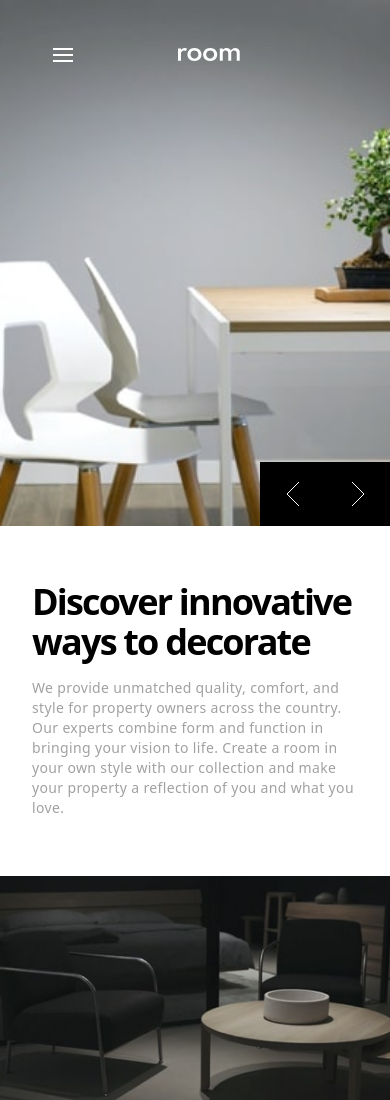
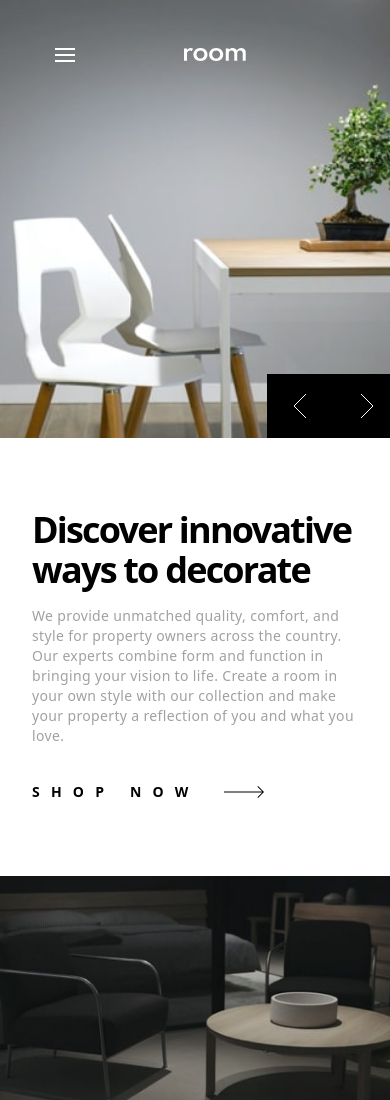
Before and after one commit to dot-enny/room-homepage-master, a website: page public/index.html in a window 390 px wide. Shown: the top 1100 px of the page. Drawn offline with Linux system fonts and the light colour scheme.

Commit message:
improved responsiveness and refactored code

```diff
--- a/public/index.html
+++ b/public/index.html
@@ -9,9 +9,10 @@
     <link rel="stylesheet" href="/src/style2.css">
 </head>
 <body>
-    <main class="grid grid-cols-12 grid-rows-5 lg:grid-rows-5  xl:my-0">
+    <main class="grid grid-cols-12 grid-rows-5 lg:grid-rows-5 xl:my-0">
         <!--TOP HALF DESKTOP (HERO-SECTION)-->
-        <header class="hero col-span-12 row-span-3 lg:row-span-3 grid grid-cols-12 grid-rows-5 lg:grid-rows-none">
+        <header class="hero col-span-12 row-span-3 lg:row-span-3 grid grid-cols-12 grid-rows-6 lg:grid-rows-none">
+            <!--HERO IMAGE-->
             <div class="hero__image carousel col-span-12 row-span-3 lg:col-span-7 relative">
                 <!--MOBILE NAV-->
                 <nav class="mobile is-hidden mobile__nav-container absolute bg-white text-sm font-bold w-full py-10 px-4 z-20">
@@ -41,15 +42,15 @@
                 <!--CAROUSEL-->
                 <div class="carousel__track-container grid">
                     <!--MOBILE CAROUSEL BUTTONS ON HERO IMAGE-->
-                    <div class="mobile z-10 absolute w-1/3 place-self-end grid grid-cols-2">
-                        <button class="mobile-sliders carousel__button carousel__button--previous">
+                    <div class="carousel__button-container--mobile mobile z-10 absolute w-1/3 place-self-end grid grid-cols-2">
+                        <button class="carousel__button carousel__button--previous carousel__button--mobile">
                             <img src="/images/icon-angle-left.svg" alt="left">
                         </button>
-                        <button class="mobile-sliders carousel__button carousel__button--next">
+                        <button class="carousel__button carousel__button--next carousel__button--mobile">
                             <img src="/images/icon-angle-right.svg" alt="right">
                         </button>
                     </div>
-                    <ul class="carousel__track track0">
+                    <ul class="carousel__track">
                         <li class="carousel__slide current-slide">
                             <img src="/images/mobile-image-hero-1.jpg" alt="" class="carousel__image w-full mobile">
                             <img src="/images/desktop-image-hero-1.jpg" alt="" class="carousel__image w-full desktop">
@@ -65,10 +66,11 @@
                     </ul>
                 </div>
             </div>
-            <section class="hero__text carousel col-span-12 row-span-3 grid py-14 lg:col-span-5">
+            <!--HERO TEXT-->
+            <section class="hero__text carousel col-span-12 row-span-3 grid  sm:py-24 lg:py-14 lg:col-span-5">
                 <div class="carousel__track-container">
-                    <ul class="carousel__track track1">
-                        <li class="carousel__slide current-slide">
+                    <ul class="carousel__track">
+                        <li class="carousel__slide current-slide ">
                             <h1 class="text-4xl font-bold tracking-tighter lg:text-3xl xl:text-5xl">Discover innovative <br> ways to decorate</h1>
                             <p class="text-primary-100 text-sm tracking-wide py-4 lg:pt-8 lg:text-xs xl:text-sm">
                                 We provide unmatched quality, comfort, and style for property <br class="desktop">
@@ -83,7 +85,7 @@
                                 <span><img src="/images/icon-arrow.svg" alt="icon-arrow" class="shop-now__arrow ml-6"></span>
                             </div>
                         </li>
-                        <li class="carousel__slide">
+                        <li class="carousel__slide ">
                             <h1 class="text-4xl font-bold tracking-tighter lg:text-3xl xl:text-5xl">We are available all <br> across the globe</h1>
                             <p class="text-primary-100 text-sm tracking-wide py-4 lg:pt-8 lg:text-xs xl:text-sm">
                                 With stores all over the world, it's easy for you to find furniture <br class="desktop">
@@ -98,7 +100,7 @@
                                 <span><img src="/images/icon-arrow.svg" alt="icon-arrow" class="shop-now__arrow ml-6"></span>
                             </div>
                         </li>
-                        <li class="carousel__slide">
+                        <li class="carousel__slide ">
                             <h1 class="text-4xl font-bold tracking-tighter lg:text-3xl xl:text-5xl">Manufactured with <br> the best materials</h1>
                             <p class="text-primary-100 text-sm tracking-wide py-4 lg:pt-8 lg:text-xs xl:text-sm">
                                 Our modern furniture store provide a high level of quality. Our <br class="desktop">
@@ -116,7 +118,7 @@
                     </ul>
                 </div>
                 <!--DESKTOP CAROUSEL BUTTONS ON HERO TEXT-->
-                <div class="desktop desktop-slide absolute self-end lg:grid grid-cols-2">
+                <div class="desktop carousel__button-container--desktop absolute self-end lg:grid grid-cols-2">
                     <button class="carousel__button carousel__button--previous">
                         <img src="/images/icon-angle-left.svg" alt="left">
                     </button>
--- a/src/style.css
+++ b/src/style.css
@@ -10,7 +10,7 @@
 .desktop {
     @apply hidden lg:block
 }
-.mobile-sliders {
+.carousel__button--mobile {
     @apply bg-black justify-self-stretch p-5 grid justify-items-center hover:bg-primary-200
 }
 .carousel__button {
--- a/src/style2.css
+++ b/src/style2.css
@@ -2,6 +2,9 @@
     box-sizing: border-box;
     margin: 0;
     padding: 0;
+}
+body {
+    min-width: 400px;
 }
 main {
     box-shadow: 1px 1px 12px 2px hsl(0, 2%, 85%);
@@ -25,7 +28,6 @@ ul {
 }
 .carousel {
     width: 100%;
-    /* height: 62vh; */
     position: relative;
 }
 .carousel__track-container {
@@ -51,6 +53,11 @@ ul {
     height: 100%;
 }
 
+@media screen and (max-width: 640px) {
+    .hero__text {
+        padding-block: 4.5em;
+    }
+}
 @media screen and (max-width: 1024px) {
     main {
         max-width: 32rem;
@@ -62,8 +69,8 @@ ul {
         width: 100vw;
         height: 100vh;
     }
-    .desktop-slide {
-        width: 11.5vw;
+    .carousel__button-container--desktop {
+        width: 28%;
     }
     .desktop__nav-container {
         width: 50%;
```
Also changed, not shown: public/style.css.
